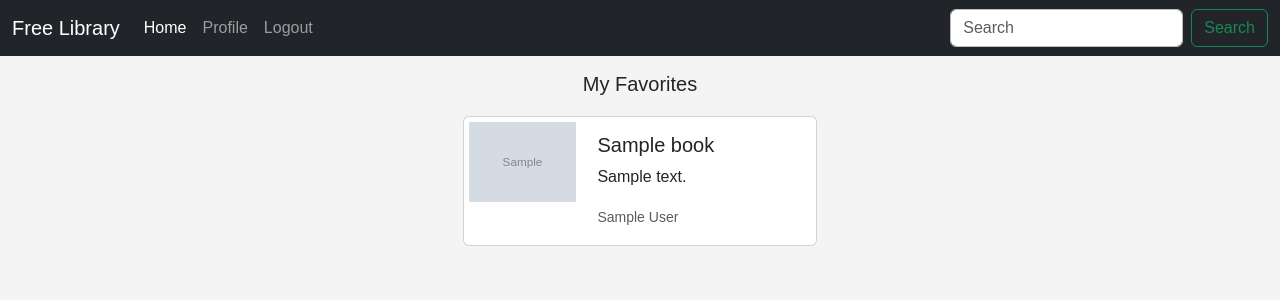
After one commit to MahmoudZaytoni/free-library-project, a Flask app: page /profile in a window 1280 px wide. The commit adds this page. Shown: the top 300 px of the page. Run offline with Flask 2, Linux system fonts and the light colour scheme; a user stored in the database is signed in; tables that the repository leaves empty hold one stand-in row (values such as "Sample post"); grey boxes marked "Sample" are stand-in pictures.

Commit message:
Create initial profile page to display favorites

```diff
--- a/website/home.py
+++ b/website/home.py
@@ -1,9 +1,36 @@
-from flask import Blueprint, render_template
+from flask import Blueprint, render_template, redirect, flash, url_for
 from flask_login import current_user, login_required
-
+from .models import Book
+from . import db
 home = Blueprint('home', __name__)
 
 @home.route("/")
 @login_required
 def index():
-  return render_template("home.html", user=current_user)
+  books = Book.query.all()
+  return render_template("home.html", user=current_user, books=books)
+
+@home.route("/<int:id>/book")
+def book(id):
+  book = Book.query.get_or_404(id)
+  return render_template("book.html", user=current_user, book=book)
+
+
+@home.route('/book/<int:id>/like')
+def likebook(id):
+  book = Book.query.get_or_404(id)
+  current_user.favor.append(book)
+
+  try:
+    db.session.commit()
+    flash("Book Liked Successfuly")
+  except:
+    flash("Error", message='error')
+  return redirect(url_for('home.book', id=id))
+
+
+@home.route('/profile')
+def profile():
+  user = current_user
+  favorites = current_user.favor
+  return render_template("profile.html", user=current_user, favorites=favorites)
--- a/website/static/css/style.css
+++ b/website/static/css/style.css
@@ -94,6 +94,7 @@ ul {
     display: none;
   }
 }
+
 .p-relative {
   position: relative;
 }
@@ -128,3 +129,10 @@ textarea {
   font-size: 0.6875rem;
   font-weight: bold;
 }
+
+img {
+  border-radius: 4px;
+  padding: 5px;
+  height: 200px;
+  width: 200px;
+}
--- a/website/templates/base.html
+++ b/website/templates/base.html
@@ -21,10 +21,10 @@
       <div class="collapse navbar-collapse" id="navbarSupportedContent">
         <ul class="navbar-nav me-auto mb-2 mb-lg-0">
           <li class="nav-item">
-            <a class="nav-link active" aria-current="page" href="#">Home</a>
+            <a class="nav-link active" aria-current="page" href="{{url_for('home.index')}}">Home</a>
           </li>
           <li class="nav-item">
-            <a class="nav-link" href="#">Link</a>
+            <a class="nav-link" href="{{url_for('home.profile')}}">Profile</a>
           </li>
           {% if user.is_authenticated %}
           <li class="nav-item">
--- a/website/templates/books.html
+++ b/website/templates/books.html
@@ -22,7 +22,6 @@
       </td>
       <td scope="row">
         <a href="{{url_for('admin.deletebook', id=book.id)}}" class="btn btn-danger">Delete</a>
-        <a href="{{url_for('admin.likebook', id=book.id)}}" class="btn btn-danger">Like</a>
       </td>
     </tr>
     {% endfor %}
--- /dev/null
+++ b/website/templates/profile.html
@@ -0,0 +1,29 @@
+{% extends 'base.html' %}
+
+{% block content %}
+<div class="container p-3">
+  <h1 class="text-center">My Favorites</h1>
+  <div class="row row-cols-1 row-cols-md-2 row-cols-lg-3 g-4 justify-content-md-center">
+    {% for book in favorites %}
+    <a href="{{url_for('home.book', id=book.id)}}" style="text-decoration: none;">
+    <div class="col">
+      <div class="card mb-3" style="max-width: 540px;">
+        <div class="row g-0">
+          <div class="col-4">
+            <img src="{{url_for('static', filename='uploads/covers/' + book.cover)}}" class="img-fluid rounded-start" alt="...">
+          </div>
+          <div class="col-8">
+            <div class="card-body">
+              <h5 class="card-title">{{book.title}}</h5>
+              <p class="card-text">{{book.desc}}</p>
+              <p class="card-text"><small class="text-muted">{{book.author}}</small></p>
+            </div>
+          </div>
+        </div>
+      </div>
+    </div>
+    </a>
+    {% endfor %}
+  </div>
+</div>
+{% endblock%}
```
Also changed, not shown: website/admin.py (+0 -12 lines), website/templates/book.html (added, +30 -0 lines), website/templates/home.html (+19 -1 lines).
